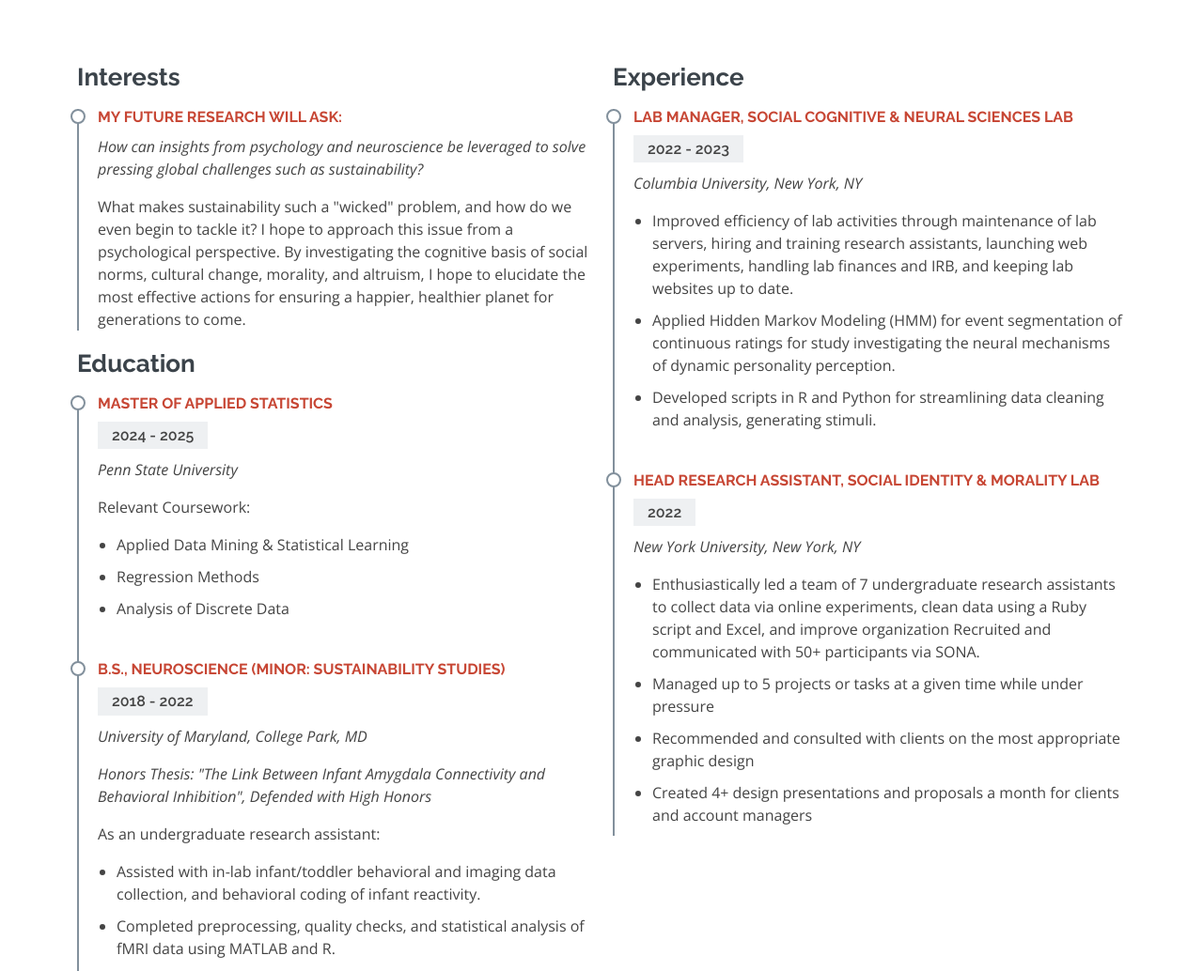
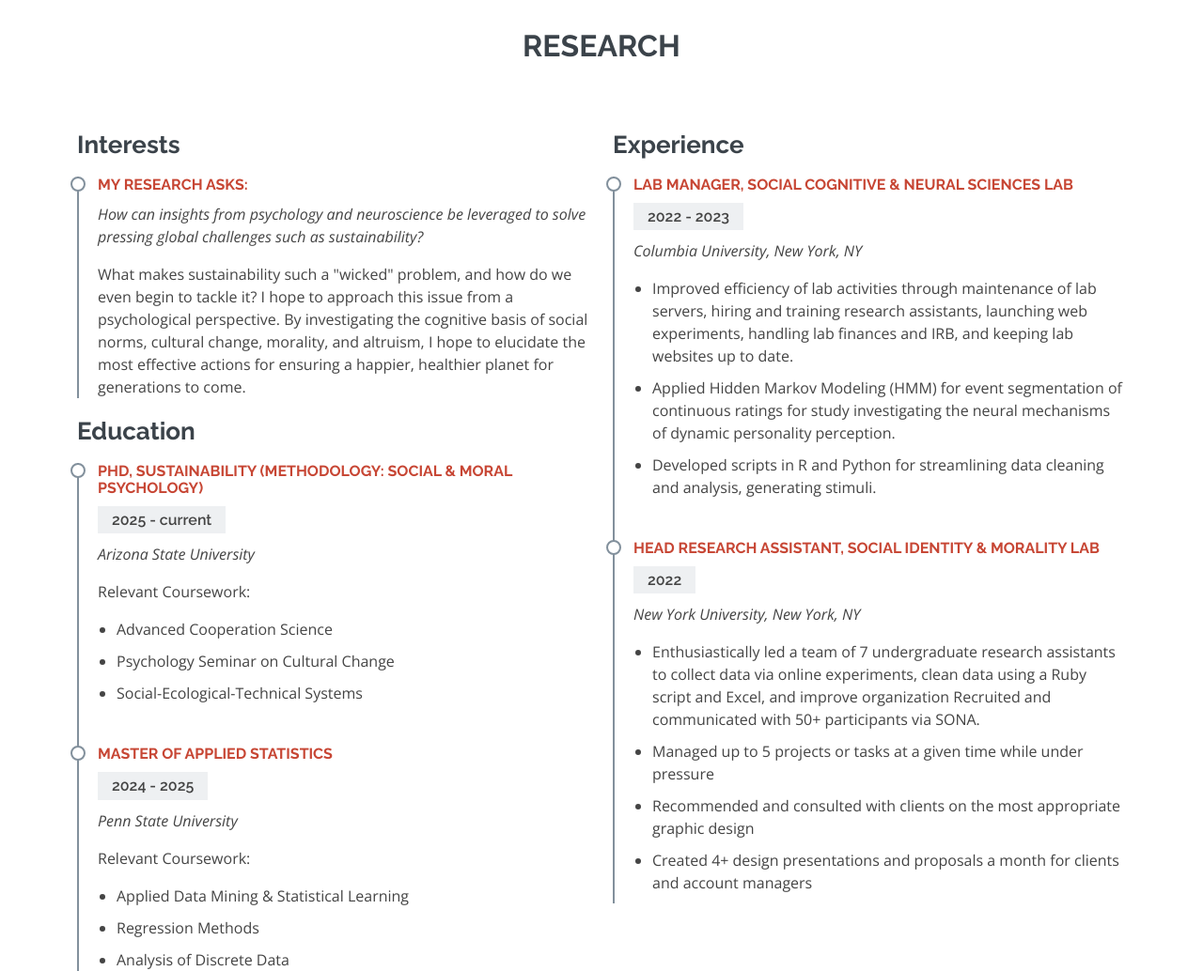
Before and after one commit to cjcapozzoli/cjcapozzoli.github.io, a plain HTML site: page index.html in a window 1280 px wide. Shown: the part 1766-2800 px from the top of the page at 94% size. Drawn offline with nearby package versions, Linux system fonts and the light colour scheme.

Commit message:
Update index.html spring 2026

```diff
--- a/index.html
+++ b/index.html
@@ -97,8 +97,8 @@
             <div class="content ps-lg-4 d-flex flex-column justify-content-center">
               <div class="row">
                   <p>Hi! I&#8217;m Jin. I love to study the human mind, and I&#8217;m passionate about using this knowledge to make the world at least a little bit better for everyone. More specifically, I&#8217;m interested in the psychology of morality, altruism, and social influence, as well as the application of psychology to sustainability problems. </p>
-                  <p>I&#8217;m currently earning my Masters degree in Applied Statistics while collaborating on projects investigating prosocial behavior, moral concern, and climate change beliefs. I&#8217;m open to more collaborations, so please don&#8217;t hesistate to reach out! </p>
-                  <p>Previously, I was the post-baccaleaurate lab manager at the <a href="https://www.freemanlab.org/">Social Cognitive &amp; Neural Science Lab</a> @ Columbia University. I graduated from the University of Maryland, College Park, in May 2022, where I studied Neuroscience with a minor in Sustainability Studies. During my time there, I spent two years as a research assistant in a developmental lab. My work studying the neural development of infant temperament eventually culminated into an honors thesis.</p>
+                  <p>I&#8217;I am currently a PhD student at Arizona State University working at the intersection of social &amp; moral psychology and sustainability, working on projects investigating prosocial behavior, ecological humility, moral concern, and how we think about future generations. I&#8217;m open to more collaborations, so please don&#8217;t hesistate to reach out! </p>
+                  <p>Previously, I earned a Masters Degree in Applied Statistics from Penn State University. Prior to that, I was the post-baccaleaurate lab manager at the Social Cognitive &amp; Neural Science Lab @ Columbia University. I graduated from the University of Maryland, College Park, in May 2022, where I studied Neuroscience with a minor in Sustainability Studies. During my time there, I spent two years as a research assistant in a developmental lab. My work studying the neural development of infant temperament eventually culminated into an honors thesis.</p>
                   <p>Outside of the lab, I love to be creative. Whether it&#8217;s painting, sewing, or pottery, I get a lot of joy using my hands to create something beautiful and useful! <a href="#portfolio">Click here to jump to my portfolio below!</a> (under construction)</p>
                   <p>In my free time, you can find me fixing up something from the thrift store, going on a long walk, or learning guitar. </p>
                   <!--ul>
@@ -193,12 +193,26 @@
           <div class="col-lg-6">
             <h3 class="resume-title">Interests</h3>
             <div class="resume-item pb-0">
-              <h4>My future research will ask:</h4>
+              <h4>My research asks:</h4>
               <p><em>How can insights from psychology and neuroscience be leveraged to solve pressing global challenges such as sustainability?</em></p>
               <p>What makes sustainability such a "wicked" problem, and how do we even begin to tackle it? I hope to approach this issue from a psychological perspective. By investigating the cognitive basis of social norms, cultural change, morality, and altruism, I hope to elucidate the most effective actions for ensuring a happier, healthier planet for generations to come. </p>
             </div>
 
-            <h3 class="resume-title">Education</h3><div class="resume-item">
+
+
+            <h3 class="resume-title">Education</h3>
+            <div class="resume-item">
+              <h4>PhD, Sustainability (Methodology: Social &amp; Moral Psychology)</h4>
+              <h5>2025 - current</h5>
+              <p><em>Arizona State University</em></p>
+              <p>Relevant Coursework:</p>
+              <ul>
+                <li>Advanced Cooperation Science</li>
+                <li>Psychology Seminar on Cultural Change</li>
+                <li>Social-Ecological-Technical Systems</li>
+              </ul>
+            </div>
+            <div class="resume-item">
               <h4>Master of Applied Statistics</h4>
               <h5>2024 - 2025</h5>
               <p><em>Penn State University</em></p>
```
